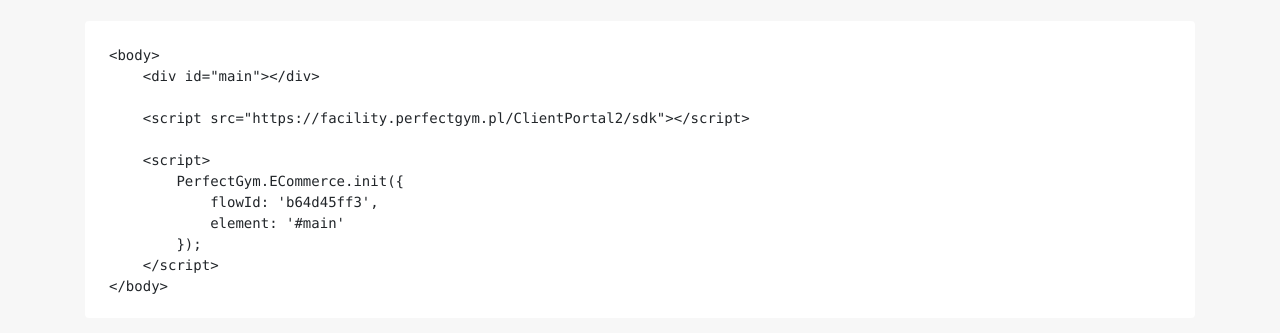
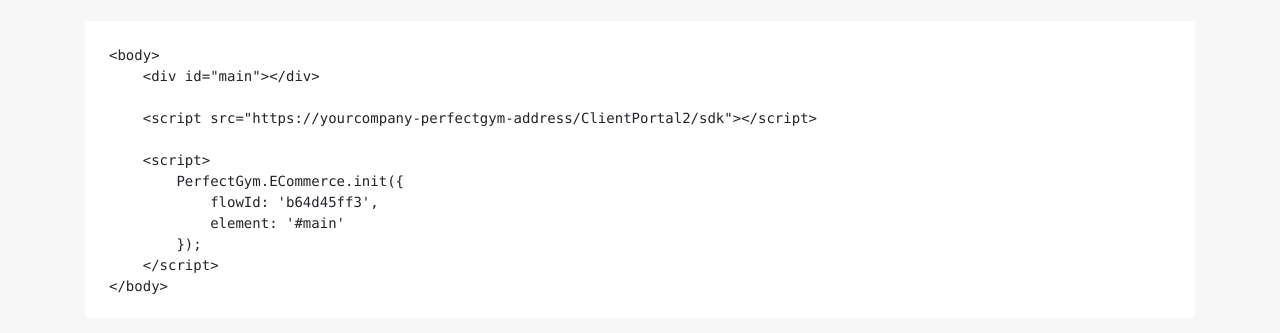
Before and after one commit to PerfectGym/ClientPortal.ECommerce, a plain HTML site: page docs/index.html in a window 1280 px wide. Shown: the part 287-620 px from the top of the page. Drawn offline with nearby package versions, Linux system fonts and the light colour scheme; a script that the page names is missing.

Commit message:
Changed company name in docs to unexisting company

```diff
--- a/docs/index.html
+++ b/docs/index.html
@@ -119,7 +119,7 @@
 &lt;body&gt;
     &lt;div id=&quot;main&quot;&gt;&lt;/div&gt;
 
-    &lt;script src="https://facility.perfectgym.pl/ClientPortal2/sdk"&gt;&lt;/script&gt;
+    &lt;script src="https://yourcompany-perfectgym-address/ClientPortal2/sdk"&gt;&lt;/script&gt;
 
     &lt;script&gt;
         PerfectGym.ECommerce.init({
```
Also changed, not shown: docs/returnUrl.html (+1 -1 lines), docs/singleClub.html (+1 -1 lines).
